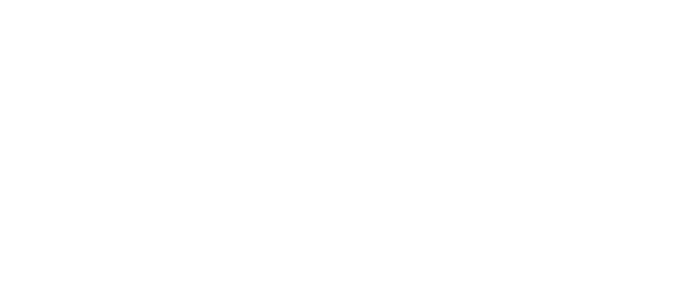
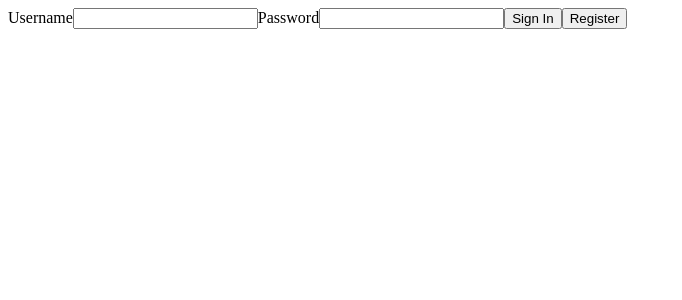
Before and after one commit to BW-Howto3/Front-End, a React (Create React App) app: page /signin in a window 1280 px wide. Shown: the top 300 px of the page, without its empty margins (0-682 px from the left). Built offline with nearby package versions, Linux system fonts and the light colour scheme.

Commit message:
sign up/in

```diff
--- a/src/App.js
+++ b/src/App.js
@@ -1,7 +1,6 @@
 import React from 'react';
 import { BrowserRouter as Router, Route, Switch } from 'react-router-dom'
 import Welcome from './components/Welcome'
-import SignUp from './components/SignUp'
 import SignIn from './components/SignIn'
 
 function App() {
@@ -9,7 +8,6 @@
     <Router >
       <div className="App">
         <Switch>
-          <Route path='/signup' component={SignUp} />
           <Route path='/signin' component={SignIn} />
           <Route path='/' component={Welcome} />
         </Switch>
--- a/src/components/SignIn.js
+++ b/src/components/SignIn.js
@@ -1,9 +1,43 @@
-import React from 'react'
+import React, {useState, useEffect} from 'react'
 import { connect } from 'react-redux'
 
 const SignIn  = props => {
+    const[user, setUser] = useState({
+        username: '',
+        password: ''
+    })
+
+    const handleChange = e => {
+        setUser({...user, [e.target.name]: e.target.value})
+    }
+
+    useEffect(() => {
+        console.log(user)
+    }, [user])
     return (
         <>
+            <form onSubmit={ e => {
+                e.preventDefault()
+            }}>
+                <label>Username</label>
+                <input
+                    name="username"
+                    value={user.username}
+                    onChange={e => handleChange(e)}
+                ></input>
+                <label>Password</label>
+                <input
+                    name="password"
+                    value={user.password}
+                    onChange={e => handleChange(e)}
+                ></input>
+                <button
+                    type="submit"
+                >Sign In</button>
+                <button
+                    onClick={ e => console.log("register")}
+                >Register</button>
+            </form>
         </>
     )
 }
--- a/src/components/SignUp.js
+++ /dev/null
@@ -1,19 +0,0 @@
-import React from 'react'
-import { connect } from 'react-redux'
-
-const SignUp = props => {
-    return (
-        <>
-        </>
-    )
-}
-
-const mapStateToProps = state => {
-    return {
-        isLoading: state.isLoading,
-        user: state.user,
-        error:state.error
-    }
-}
-
-export default connect(mapStateToProps, {})(SignUp)
--- a/src/components/Welcome.js
+++ b/src/components/Welcome.js
@@ -6,8 +6,7 @@
         <div>
             <h1>Welcome to How-To!</h1>
             <nav>
-            <Link className='welcomeLinks' to="/signin">Sign in</Link>
-            <Link className='welcomeLinks' to="/signup">Sign up</Link>
+            <Link className='welcomeLinks' to="/signin">Sign in/Register</Link>
           </nav>
         </div>
     )
```
